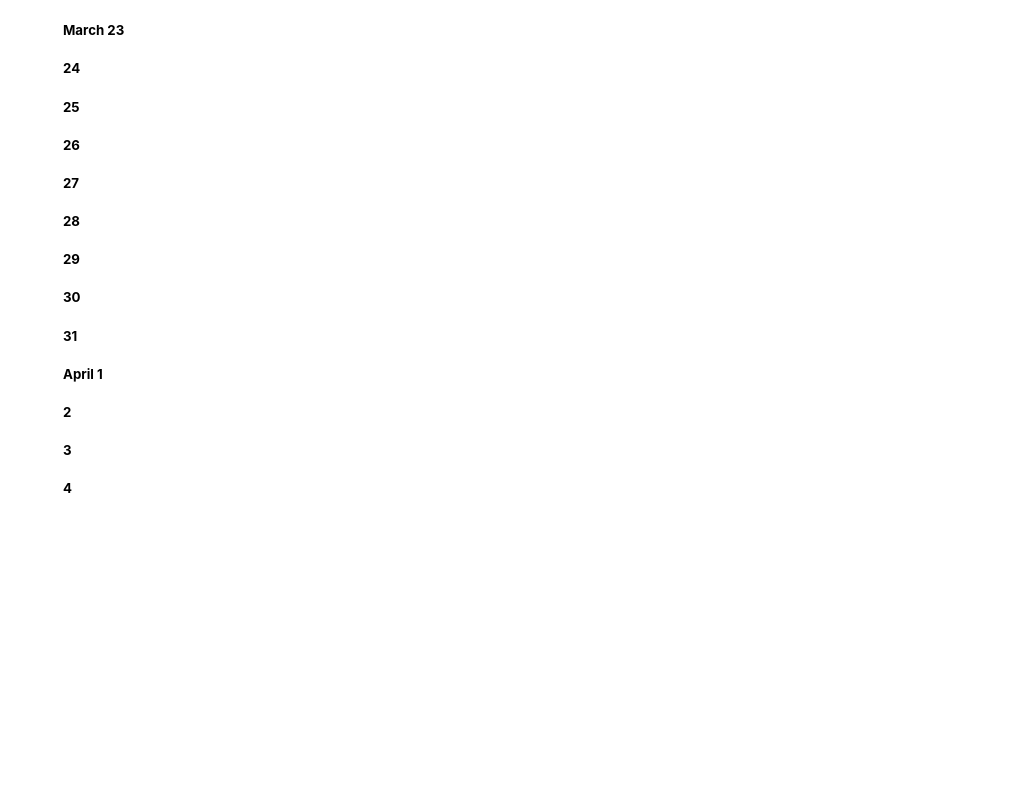
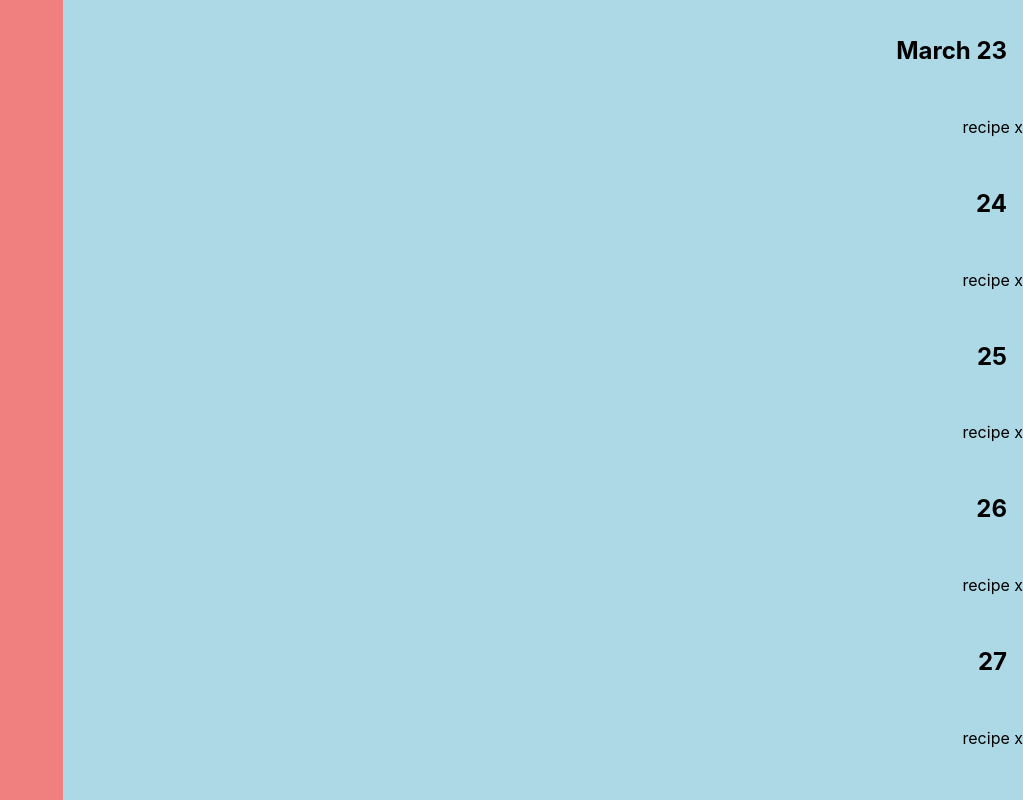
Before and after one commit to Luke-Berzins/groceryHelper, a React (Create React App) app in the folder client/: page /dashboard in a window 1280 px wide. Shown: the top 800 px of the page, without its empty margins (257-1280 px from the left). Built offline with nearby package versions, Linux system fonts and the light colour scheme.

Commit message:
days and recipes rendering, code broken into components

```diff
--- a/client/src/components/pages/dashboard/Dashboard.scss
+++ b/client/src/components/pages/dashboard/Dashboard.scss
@@ -1,7 +1,11 @@
 .dashboard {
   display: flex;
+  .schedule {
+    width: 75%;
+  }
+
+  .sideNav {
+    width:25%;
+    background-color: lightcoral;
+  }
 }
-
-.sideNav {
-  width:25%;
-}
--- a/client/src/components/pages/dashboard/DayItem.jsx
+++ b/client/src/components/pages/dashboard/DayItem.jsx
@@ -1,9 +1,13 @@
+import './DayItem.scss'
+
+
 export default function DayItem(props) {
 
 
   return (
-    <div>
-      <h5>{props.date}</h5>
+    <div className="dayItem">
+      <h2 className="dayDate">{props.date}</h2>
+      <p>recipe x</p>
     </div>
   )
 }
--- a/client/src/components/pages/dashboard/DayItem.scss
+++ b/client/src/components/pages/dashboard/DayItem.scss
@@ -0,0 +1,12 @@
+.dayItem {
+  width: 100%;
+  background-color: lightblue;
+  display: flex;
+  flex-direction: column;
+  align-items: flex-end;
+
+  .dayDate {
+    padding: 1rem;
+  }
+
+}
--- a/client/src/components/pages/dashboard/DayList.jsx
+++ b/client/src/components/pages/dashboard/DayList.jsx
@@ -1,12 +1,13 @@
 import React from 'react'
 import DayItem from './DayItem'
+import './DayList.scss'
 
 
 export default function DayList() {
   let dayList = []
   let today = new Date()
   let currentMonth;
-  for (let i = 0; i < 13; i++) {
+  for (let i = 0; i < 365; i++) {
     const month= ["January","February","March","April","May","June","July",
     "August","September","October","November","December"];
     let calandar = new Date(today.setDate(today.getDate() + 1 ))
@@ -21,14 +22,14 @@ export default function DayList() {
 
 
   return (
-    <div>
+      <div className="dayItemHolder">
+        {dayList.map(day => {
+          return <DayItem
+                  date={day}
+                  />
 
-      {dayList.map(day => {
-        return <DayItem
-                date={day}
-                />
-      })}
-    </div>
+        })}
+      </div>
   )
 
 
--- /dev/null
+++ b/client/src/components/pages/dashboard/DayList.scss
@@ -0,0 +1,3 @@
+.dayItemHolder {
+  width: 100%;
+}
--- a/client/src/components/pages/dashboard/Schedule.jsx
+++ b/client/src/components/pages/dashboard/Schedule.jsx
@@ -10,8 +10,9 @@ export default function Schedule() {
 
 
   return (
-    <div>
-      <DayList />
-    </div>
+      <div className="dayListHolder">
+        <DayList />
+      </div>
+
   )
 }
--- a/client/src/components/pages/dashboard/Schedule.scss
+++ b/client/src/components/pages/dashboard/Schedule.scss
@@ -0,0 +1,5 @@
+.dayListHolder {
+  display: flex;
+  justify-content: flex-end;
+  width: 100%;
+}
--- a/client/src/components/pages/dashboard/SideNav.scss
+++ b/client/src/components/pages/dashboard/SideNav.scss
@@ -1,4 +1,5 @@
 .dashboardNav {
   display: flex;
   justify-content: space-between;
+  background-color: lightcoral;
 }
```
